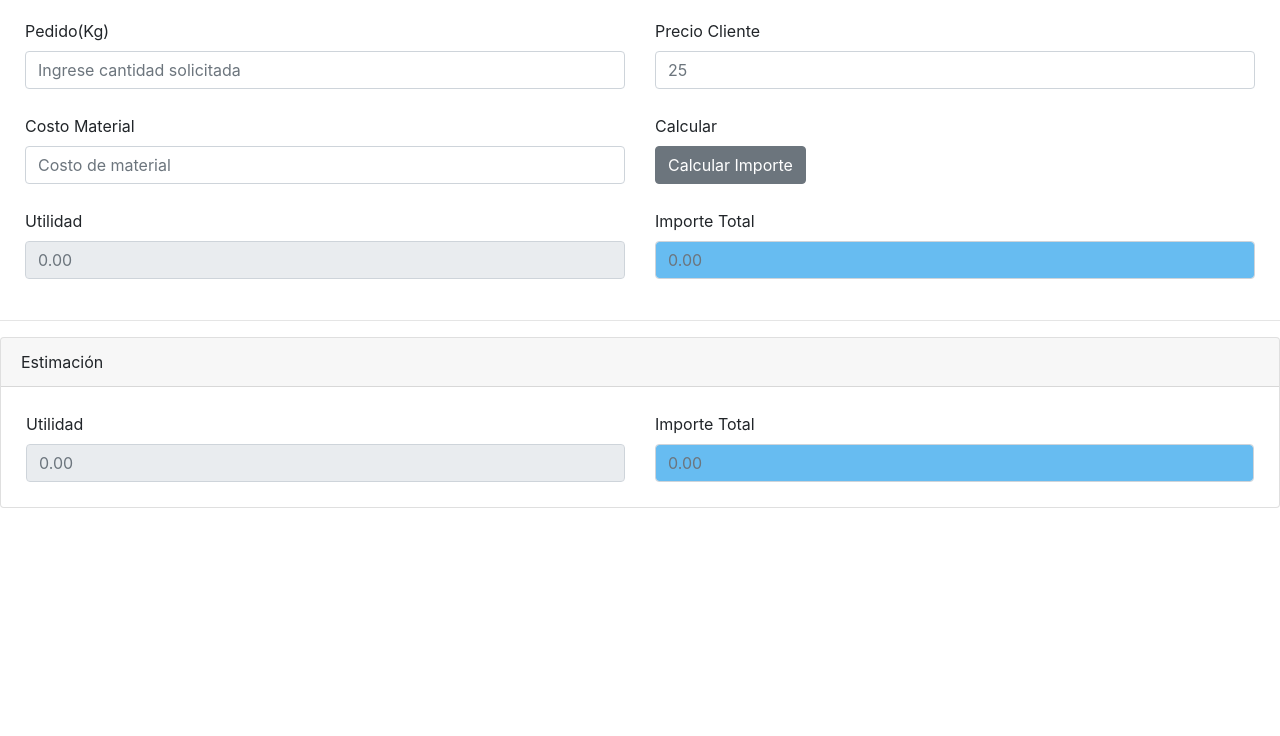
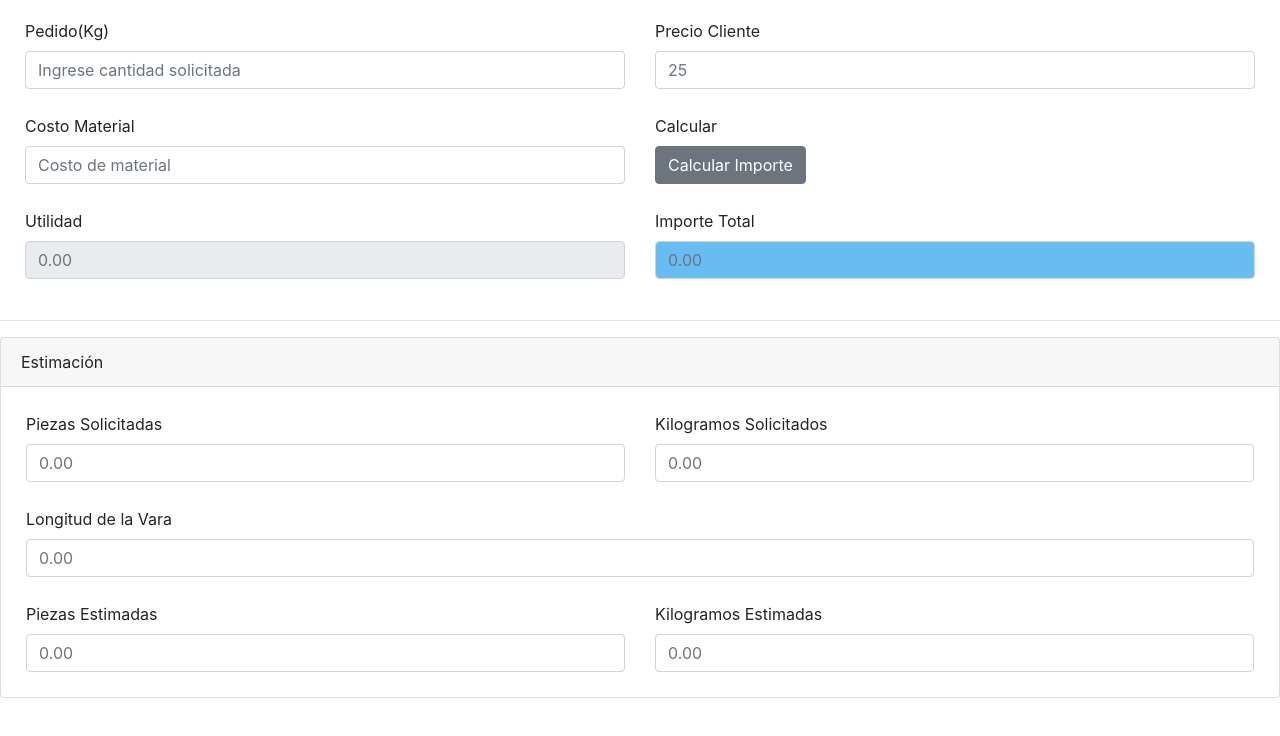
Before and after one commit to mfloresz/calc-ehf, a plain HTML site: page index.html in a window 1280 px wide. Shown: the part 62-798 px from the top of the page. Drawn offline with nearby package versions, Linux system fonts and the light colour scheme.

Commit message:
Update index.html

```diff
--- a/index.html
+++ b/index.html
@@ -55,16 +55,34 @@
         <div class="card-header">Estimación</div>
         <div class="row" style="padding: 25px">
             <div class="col">
-                <label>Utilidad</label>
-                <input type="text" class="form-control" placeholder="0.00" readonly>
+                <label>Piezas Solicitadas</label>
+                <input type="text" class="form-control" placeholder="0.00">
             </div>
             <div class="col">
-                <label>Importe Total</label>
-                <input type="text" class="form-control" style="background-color:rgb(103, 188, 241)" placeholder="0.00" readonly>
+                <label>Kilogramos Solicitados</label>
+                <input type="text" class="form-control" placeholder="0.00">
             </div>
         </div>
+
+        <div class="row" style="padding-left: 25px; padding-right: 25px; padding-bottom: 25px">
+            <div class="col">
+                <label>Longitud de la Vara</label>
+                <input type="text" class="form-control" placeholder="0.00">
+            </div>
+        </div>
+
+        <div class="row" style="padding-left: 25px; padding-right: 25px; padding-bottom: 25px">
+            <div class="col">
+                <label>Piezas Estimadas</label>
+                <input type="text" class="form-control" placeholder="0.00">
+            </div>
+            <div class="col">
+                <label>Kilogramos Estimadas</label>
+                <input type="text" class="form-control" placeholder="0.00">
+            </div>
+        </div>
+
     </div>
-
 
 </body>
 
```
